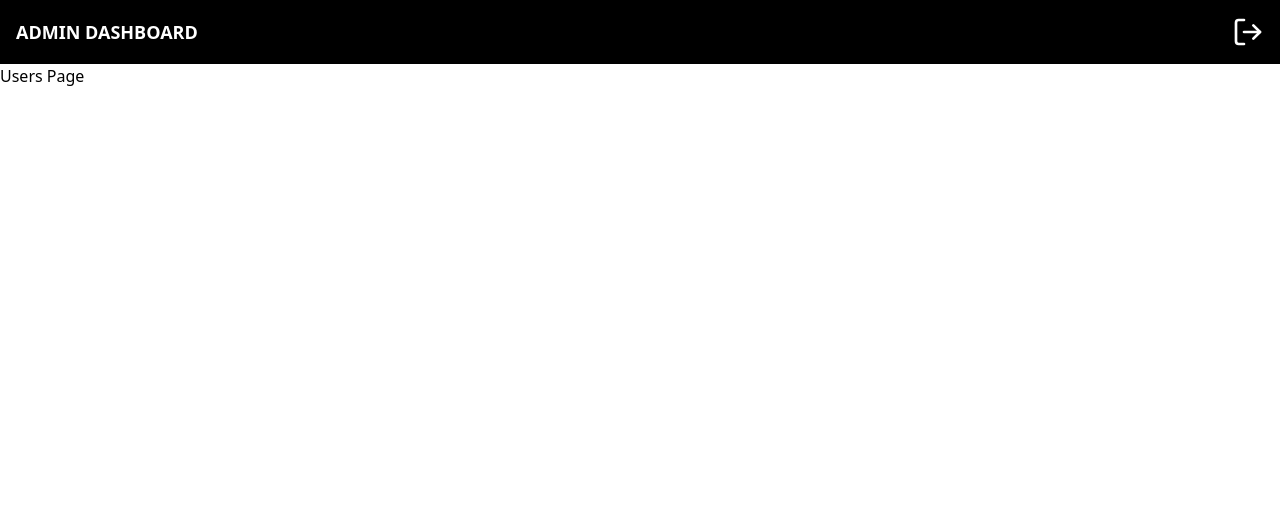
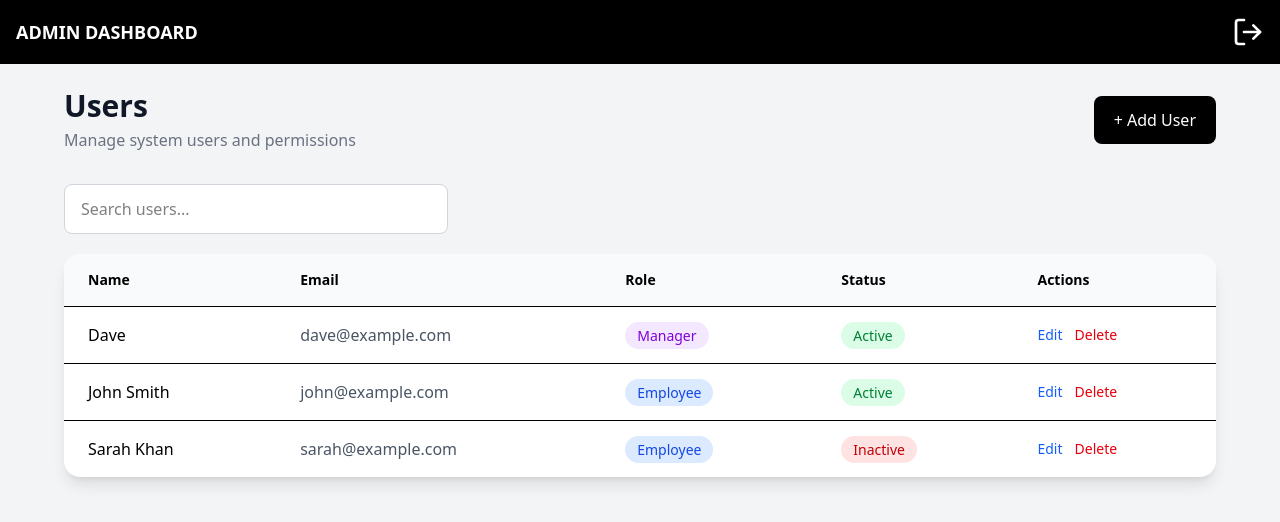
Before and after one commit to mussadiqkhan6886/repairFullStack, a Next.js app in the folder frontend/: page /admin/dashboard/users in a window 1280 px wide. Shown: the top 522 px of the page. Built offline with nearby package versions, Linux system fonts and the light colour scheme.

Commit message:
user page done

```diff
--- a/frontend/app/(admin)/admin/dashboard/page.tsx
+++ b/frontend/app/(admin)/admin/dashboard/page.tsx
@@ -19,28 +19,28 @@ const Page = () => {
 
             <div className="grid gap-4 sm:grid-cols-2">
               <Link
-                href="/dashboard/notes"
+                href="dashboard/notes"
                 className="rounded-xl border p-4 transition hover:bg-gray-100 hover:shadow"
               >
                 📄 View Technotes
               </Link>
 
               <Link
-                href="/dashboard/add-note"
+                href="dashboard/add-note"
                 className="rounded-xl border p-4 transition hover:bg-gray-100 hover:shadow"
               >
                 ➕ Add New Technote
               </Link>
 
               <Link
-                href="/dashboard/users"
+                href="dashboard/users"
                 className="rounded-xl border p-4 transition hover:bg-gray-100 hover:shadow"
               >
                 👤 View User Settings
               </Link>
 
               <Link
-                href="/dashboard/add-user"
+                href="dashboard/add-user"
                 className="rounded-xl border p-4 transition hover:bg-gray-100 hover:shadow"
               >
                 ➕ Add New User
--- a/frontend/app/(admin)/admin/dashboard/users/[id]/page.tsx
+++ b/frontend/app/(admin)/admin/dashboard/users/[id]/page.tsx
@@ -1,11 +1,158 @@
-import React from 'react'
+import React from "react";
 
-const page = () => {
+const Page = async ({
+  params,
+}: {
+  params: Promise<{ id: string }>;
+}) => {
+  const { id } = await params;
+
   return (
-    <main>
-      <h1>Edit User Page</h1>
+    <main className="min-h-screen bg-gray-100 p-6">
+      <div className="mx-auto max-w-3xl">
+
+        <div className="mb-8">
+          <h2 className="text-3xl font-bold text-gray-900">
+            Edit User
+          </h2>
+
+          <p className="mt-2 text-gray-500">
+            Update user information and permissions
+          </p>
+        </div>
+
+
+        <div className="rounded-2xl bg-white p-8 shadow-lg">
+
+          <form className="space-y-6">
+
+            <div>
+              <label className="mb-2 block text-sm font-medium text-gray-700">
+                User ID
+              </label>
+
+              <input
+                value={id}
+                readOnly
+                className="w-full rounded-lg border bg-gray-100 px-4 py-3 text-gray-500 outline-none"
+              />
+            </div>
+
+
+            <div>
+              <label
+                htmlFor="username"
+                className="mb-2 block text-sm font-medium text-gray-700"
+              >
+                Username
+              </label>
+
+              <input
+                id="username"
+                type="text"
+                defaultValue="Dave"
+                placeholder="Enter username"
+                className="w-full rounded-lg border border-gray-300 px-4 py-3 outline-none focus:border-black"
+              />
+            </div>
+
+
+            <div>
+              <label
+                htmlFor="email"
+                className="mb-2 block text-sm font-medium text-gray-700"
+              >
+                Email
+              </label>
+
+              <input
+                id="email"
+                type="email"
+                defaultValue="dave@example.com"
+                placeholder="Enter email"
+                className="w-full rounded-lg border border-gray-300 px-4 py-3 outline-none focus:border-black"
+              />
+            </div>
+
+
+            <div>
+              <label
+                htmlFor="role"
+                className="mb-2 block text-sm font-medium text-gray-700"
+              >
+                Role
+              </label>
+
+              <select
+                id="role"
+                defaultValue="Manager"
+                className="w-full rounded-lg border border-gray-300 px-4 py-3 outline-none focus:border-black"
+              >
+                <option value="Employee">
+                  Employee
+                </option>
+
+                <option value="Manager">
+                  Manager
+                </option>
+
+                <option value="Admin">
+                  Admin
+                </option>
+              </select>
+            </div>
+
+
+            <div>
+              <label
+                htmlFor="status"
+                className="mb-2 block text-sm font-medium text-gray-700"
+              >
+                Status
+              </label>
+
+              <select
+                id="status"
+                defaultValue="Active"
+                className="w-full rounded-lg border border-gray-300 px-4 py-3 outline-none focus:border-black"
+              >
+                <option value="Active">
+                  Active
+                </option>
+
+                <option value="Inactive">
+                  Inactive
+                </option>
+              </select>
+            </div>
+
+
+            <div className="flex justify-end gap-4 pt-4">
+
+              <button
+                type="button"
+                className="rounded-lg border px-5 py-3 font-medium hover:bg-gray-100"
+              >
+                Cancel
+              </button>
+
+
+              <button
+                type="submit"
+                className="rounded-lg bg-black px-5 py-3 font-medium text-white hover:bg-gray-800"
+              >
+                Save Changes
+              </button>
+
+            </div>
+
+          </form>
+
+        </div>
+
+      </div>
     </main>
-  )
-}
+  );
+};
 
-export default page
+export default Page;
--- a/frontend/app/(admin)/admin/dashboard/users/page.tsx
+++ b/frontend/app/(admin)/admin/dashboard/users/page.tsx
@@ -1,11 +1,155 @@
-import React from 'react'
+import Link from "next/link";
+import React from "react";
 
-const page = () => {
+const Page = () => {
+  const users = [
+    {
+      id: 1,
+      name: "Dave",
+      email: "dave@example.com",
+      role: "Manager",
+      status: "Active",
+    },
+    {
+      id: 2,
+      name: "John Smith",
+      email: "john@example.com",
+      role: "Employee",
+      status: "Active",
+    },
+    {
+      id: 3,
+      name: "Sarah Khan",
+      email: "sarah@example.com",
+      role: "Employee",
+      status: "Inactive",
+    },
+  ];
+
   return (
-    <main>
-      <h1>Users Page</h1>
+    <main className="min-h-screen bg-gray-100 p-6">
+      <div className="mx-auto max-w-6xl">
+
+        <div className="mb-8 flex items-center justify-between">
+          <div>
+            <h2 className="text-3xl font-bold text-gray-900">
+              Users
+            </h2>
+            <p className="mt-1 text-gray-500">
+              Manage system users and permissions
+            </p>
+          </div>
+
+          <Link href="/add-user" className="rounded-lg bg-black px-5 py-3 text-white transition hover:bg-gray-800">
+            + Add User
+          </Link>
+        </div>
+
+
+        <div className="mb-5">
+          <input
+            type="text"
+            placeholder="Search users..."
+            className="w-full max-w-sm rounded-lg border border-gray-300 bg-white px-4 py-3 outline-none focus:border-black"
+          />
+        </div>
+
+
+        <div className="overflow-hidden rounded-2xl bg-white shadow-lg">
+
+          <table className="w-full">
+
+            <thead className="border-b bg-gray-50">
+              <tr>
+                <th className="px-6 py-4 text-left text-sm font-semibold">
+                  Name
+                </th>
+
+                <th className="px-6 py-4 text-left text-sm font-semibold">
+                  Email
+                </th>
+
+                <th className="px-6 py-4 text-left text-sm font-semibold">
+                  Role
+                </th>
+
+                <th className="px-6 py-4 text-left text-sm font-semibold">
+                  Status
+                </th>
+
+                <th className="px-6 py-4 text-left text-sm font-semibold">
+                  Actions
+                </th>
+              </tr>
+            </thead>
+
+
+            <tbody>
+              {users.map((user) => (
+                <tr
+                  key={user.id}
+                  className="border-b last:border-none hover:bg-gray-50"
+                >
+
+                  <td className="px-6 py-4 font-medium">
+                    {user.name}
+                  </td>
+
+
+                  <td className="px-6 py-4 text-gray-600">
+                    {user.email}
+                  </td>
+
+
+                  <td className="px-6 py-4">
+                    <span
+                      className={`rounded-full px-3 py-1 text-sm font-medium ${
+                        user.role === "Manager"
+                          ? "bg-purple-100 text-purple-700"
+                          : "bg-blue-100 text-blue-700"
+                      }`}
+                    >
+                      {user.role}
+                    </span>
+                  </td>
+
+
+                  <td className="px-6 py-4">
+                    <span
+                      className={`rounded-full px-3 py-1 text-sm font-medium ${
+                        user.status === "Active"
+                          ? "bg-green-100 text-green-700"
+                          : "bg-red-100 text-red-700"
+                      }`}
+                    >
+                      {user.status}
+                    </span>
+                  </td>
+
+
+                  <td className="px-6 py-4">
+                    <div className="flex gap-3">
+                      <Link href={`users/${user.id}`} className="text-sm font-medium text-blue-600 hover:underline">
+                        Edit
+                      </Link>
+
+                      <button className="text-sm font-medium text-red-600 hover:underline">
+                        Delete
+                      </button>
+                    </div>
+                  </td>
+
+                </tr>
+              ))}
+            </tbody>
+
+          </table>
+
+        </div>
+
+      </div>
     </main>
-  )
-}
+  );
+};
 
-export default page
+export default Page;
```
